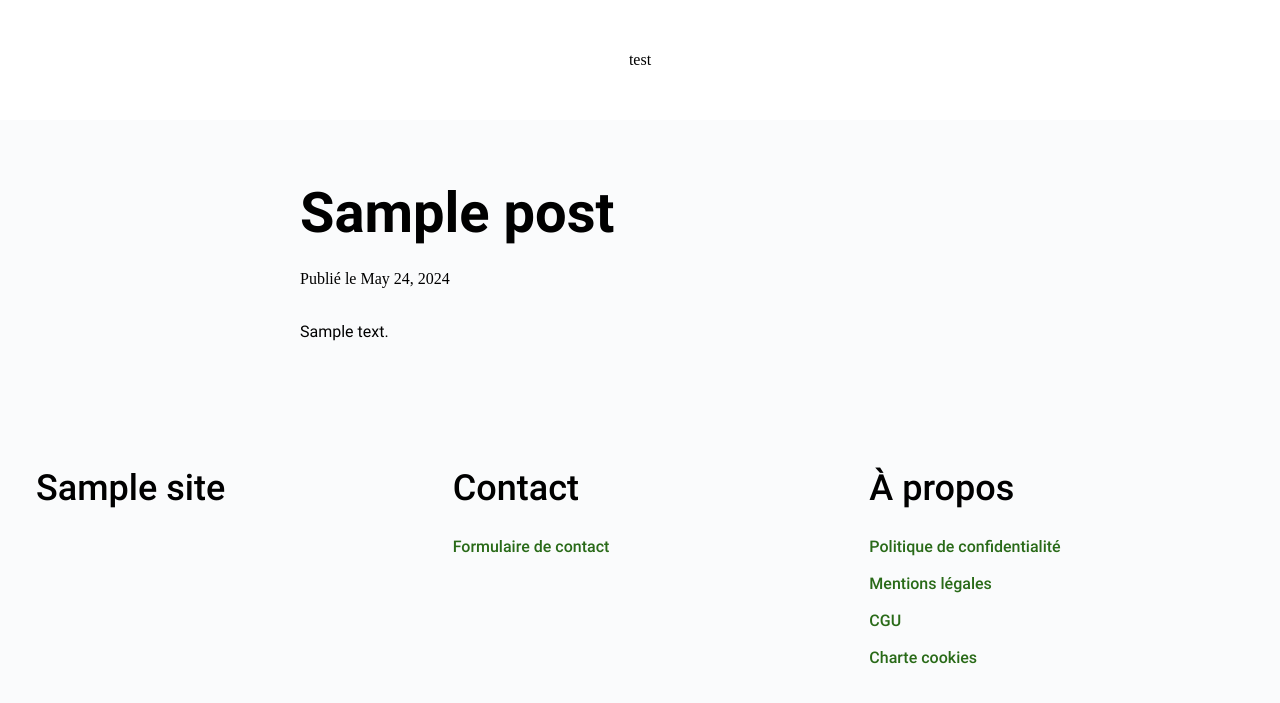
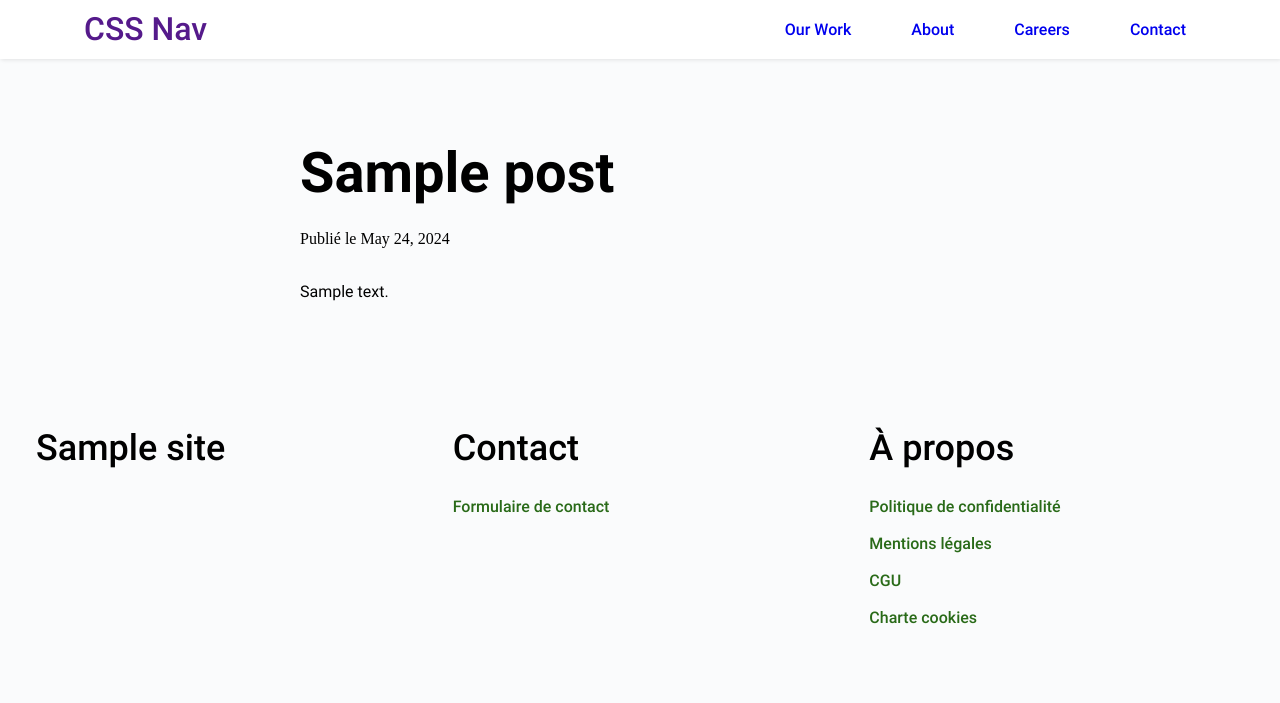
Before and after one commit to Qadadain/WPTemplateSEO, a WordPress theme: template code/themes/project-uno/single.php in a window 1280 px wide. Shown: the top 703 px of the page. Run offline with PHP 8.4 and a stand-in for WordPress, Linux system fonts and the light colour scheme; the site name, menu and one post (Sample post) are stand-ins, and other content is empty.

Commit message:
Add header and env for wordpress version

```diff
--- a/code/themes/project-uno/assets/css/navbar.css
+++ b/code/themes/project-uno/assets/css/navbar.css
@@ -3,106 +3,139 @@
     box-sizing: border-box;
 }
 
-header {
-    background-color: var(--white);
-    min-width: 375px;
-    min-height: 120px;
-    display: flex;
-    flex-direction: column;
-    flex-wrap: wrap;
-    align-items: center;
+.header {
+    background-color: #fff;
+    box-shadow: 1px 1px 4px 0 rgba(0,0,0,.1);
     position: fixed;
-    top: 0;
     width: 100%;
-    z-index: 99;
-    padding: 30px;
+    z-index: 3;
 }
 
-header .top-header {
-    display: flex;
-    align-items: center;
-    width: 100%;
-    padding: 0 3rem;
+.header div {
+    max-width: 90%;
+    margin: 0 auto;
 }
 
-header .top-header > div {
-    flex: 1;
-    display: flex;
-    justify-content: center;
-}
-
-.site-nav {
-    margin-left: auto;
-}
-
-.site-nav ul {
+.header ul {
     margin: 0;
     padding: 0;
     list-style: none;
-    display: flex;
+    overflow: hidden;
+    background-color: #fff;
 }
 
-.site-nav ul li {
-    padding: 14px 0;
-}
-
-.site-nav ul li a {
-    padding: 12px 24px;
+.header li a {
+    display: block;
+    padding: 20px 20px;
     text-decoration: none;
 }
 
-.site-nav ul li a.active, .site-nav ul li a:hover {
+.header li a:hover,
+.header .menu-btn:hover {
+    background-color: #f4f4f4;
+}
 
-    border-bottom: 2px solid;
-    box-sizing: border-box;
+.header .logo {
+    display: block;
+    float: left;
+    font-size: 2em;
+    padding: 10px 20px;
     text-decoration: none;
 }
 
-#burger {
-    cursor: pointer;
-    margin-left: auto;
+/* menu */
+
+.header .menu {
+    clear: both;
+    max-height: 0;
+    transition: max-height .2s ease-out;
 }
 
-#burger div {
-    width: 35px;
-    height: 3px;
-    margin: 6px 0;
+/* menu icon */
+
+.header .menu-icon {
+    cursor: pointer;
+    display: inline-block;
+    float: right;
+    padding: 28px 20px;
+    position: relative;
+    user-select: none;
 }
 
-@media (min-width: 1200px) {
-    #burger {
+.header .menu-icon .navicon {
+    background: #333;
+    display: block;
+    height: 2px;
+    position: relative;
+    transition: background .2s ease-out;
+    width: 18px;
+}
+
+.header .menu-icon .navicon:before,
+.header .menu-icon .navicon:after {
+    background: #333;
+    content: '';
+    display: block;
+    height: 100%;
+    position: absolute;
+    transition: all .2s ease-out;
+    width: 100%;
+}
+
+.header .menu-icon .navicon:before {
+    top: 5px;
+}
+
+.header .menu-icon .navicon:after {
+    top: -5px;
+}
+
+/* menu btn */
+
+.header .menu-btn {
+    display: none;
+}
+
+.header .menu-btn:checked ~ .menu {
+    max-height: 240px;
+}
+
+.header .menu-btn:checked ~ .menu-icon .navicon {
+    background: transparent;
+}
+
+.header .menu-btn:checked ~ .menu-icon .navicon:before {
+    transform: rotate(-45deg);
+}
+
+.header .menu-btn:checked ~ .menu-icon .navicon:after {
+    transform: rotate(45deg);
+}
+
+.header .menu-btn:checked ~ .menu-icon:not(.steps) .navicon:before,
+.header .menu-btn:checked ~ .menu-icon:not(.steps) .navicon:after {
+    top: 0;
+}
+
+/* 48em = 768px */
+
+@media (min-width: 48em) {
+    .header li {
+        float: left;
+    }
+    .header li a {
+        padding: 20px 30px;
+    }
+    .header .menu {
+        clear: none;
+        float: right;
+        max-height: none;
+    }
+    .header .menu-icon {
         display: none;
     }
 }
 
-@media (max-width: 1200px) {
-    .site-nav {
-        display: none;
-    }
-
-    .site-nav.show {
-        display: block;
-        text-align: center;
-    }
-
-    .site-nav {
-        width: 100%;
-    }
-
-    .site-nav ul {
-        display: block;
-    }
-
-    .site-nav ul li {
-        padding: 0.5em 0;
-    }
-
-    .site-nav ul li a {
-        display: block;
-        width: 100%;
-    }
+.mt-fixed {
+    padding-top: 80px;
 }
-
-.mt-fixed {
-    margin-top: 120px;
-}
--- a/code/themes/project-uno/header.php
+++ b/code/themes/project-uno/header.php
@@ -9,7 +9,17 @@
 </head>
 <body>
 <!-- Google Tag Manager (noscript) -->
-<header>
-test
+<header class="header">
+    <div>
+        <a href="" class="logo">CSS Nav</a>
+        <input class="menu-btn" type="checkbox" id="menu-btn"/>
+        <label class="menu-icon" for="menu-btn"><span class="navicon"></span></label>
+        <ul class="menu">
+            <li><a href="#work">Our Work</a></li>
+            <li><a href="#about">About</a></li>
+            <li><a href="#careers">Careers</a></li>
+            <li><a href="#contact">Contact</a></li>
+        </ul>
+    </div>
 </header>
 <?php
--- a/code/themes/project-uno/style.css
+++ b/code/themes/project-uno/style.css
@@ -33,11 +33,6 @@ html body a:hover {
     text-decoration: underline;
 }
 
-html body header {
-    display: flex;
-    justify-content: center;
-}
-
 a:hover {
     text-decoration: none !important;
 }
--- a/compose.yaml
+++ b/compose.yaml
@@ -6,6 +6,8 @@ services:
     web:
         build:
             context: .
+            args:
+                - WORDPRESS_DOWNLOAD_URL=${WORDPRESS_DOWNLOAD_URL}
             dockerfile: ./build/Dockerfile
         volumes:
             - ./code/config/wp-config.php:/var/www/html/wp-config.php:ro
```
Also changed, not shown: 2 other files.
